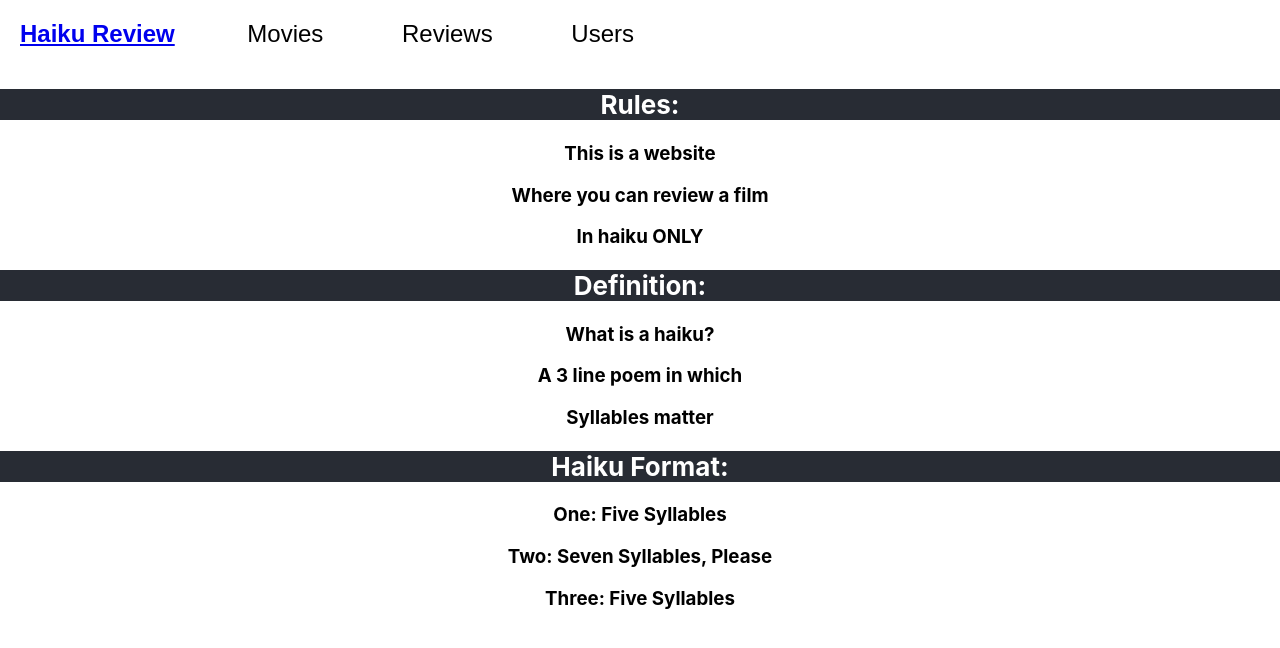
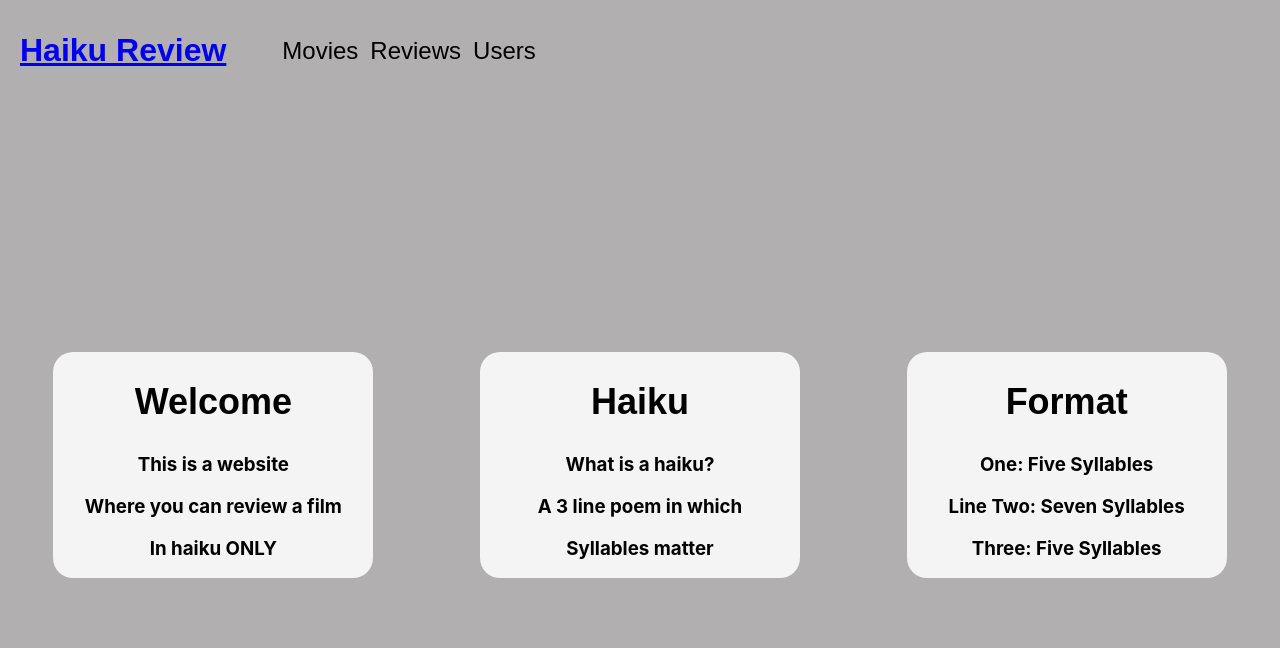
Before and after one commit to robotriley/review-haiku-backend, a React (Create React App) app in the folder client/: page / in a window 1280 px wide. Shown: the top 648 px of the page. Built offline with nearby package versions, Linux system fonts and the light colour scheme.

Commit message:
homepage cards look nicer

```diff
--- a/client/src/App.css
+++ b/client/src/App.css
@@ -7,15 +7,32 @@
   display: flex;
   flex-direction: row;
   align-items: center;
-  justify-content: space-between;
-  max-width: 50%;
+  /* justify-content: space-between; */
+  width: 100%;
+  position: fixed;
+  top: 0;
+  /* border: solid red; */
+}
+
+#buttonbar {
+  align-items: baseline;
+  margin-right: 20px;
+  padding-left: 50px;
 }
 
 .navbar-brand {
   display: flex;
-  align-items: baseline;
+  font-size: 2em;
+  font-weight: bolder;
   margin-left: 20px;
   font-family: fantasy;
+}
+
+.navbar-brand:hover {
+  background-color: rgb(244, 244, 244);
+  transition-duration: 0.4s;
+  box-shadow: 0 12px 16px 0 rgba(0, 0, 0, 0.24), 0 17px 50px 0 rgba(0, 0, 0, 0.19);
+  border-radius: 10px;
 }
 
 .navButton {
@@ -27,24 +44,43 @@
 }
 
 .navButton:hover {
+  background-color: rgb(244, 244, 244);
   box-shadow: 0 12px 16px 0 rgba(0, 0, 0, 0.24), 0 17px 50px 0 rgba(0, 0, 0, 0.19);
   font-size: 1.5em;
 }
 
+#homePage {
+  display: flex;
+  flex-direction: row;
+  height: 100vh;
+background-color: rgb(177, 175, 175);
+  align-items: center;
+  /* border: solid green; */
+  justify-content: space-around;
+}
+
+.homeSectionDiv {
+  /* border: solid yellowgreen; */
+  border-radius: 20px;
+  width: 25%;
+  margin-top: 130px;
+  background-color: rgb(244, 244, 244);
+  transition-duration: 0.4s;
+}
+.homeSectionDiv:hover {
+  box-shadow: 0 12px 16px 0 rgba(0, 0, 0, 0.24), 0 17px 50px 0 rgba(0, 0, 0, 0.19);
+}
+
 .App-header {
-  background-color: #282c34;
+  /* background-color: #282c34; */
   /* min-height: 100vh; */
   display: flex;
   flex-direction: column;
   align-items: center;
   justify-content: center;
-  font-size: calc(10px + 2vmin);
-  color: white;
-}
-
-#Home:hover {
-  background-color: rgb(244, 244, 244);
-  color: #282c34;
+  font-size: calc(20px + 2vmin);
+  color: black;
+  font-family: fantasy;
 }
 
 .movieList {
@@ -145,3 +181,7 @@
   background-color: rgb(244, 244, 244);
   margin-bottom: 10px;
 }
+
+h2 {
+  /* padding-top: 60px; */
+}
--- a/client/src/components/Home.js
+++ b/client/src/components/Home.js
@@ -5,21 +5,26 @@ const Home = () => {
         <div>
 
             <Navbar />
-
-            <h2 className="App-header">Rules:</h2>
+        <div id="homePage">
+            <div className="homeSectionDiv">
+            <h2 className="App-header">Welcome</h2>
             <h3>This is a website</h3>
             <h3>Where you can review a film</h3>
             <h3>In haiku ONLY</h3>
-
-            <h2 className="App-header">Definition:</h2>
+            </div>
+            <div className="homeSectionDiv">
+            <h2 className="App-header">Haiku</h2>
             <h3>What is a haiku?</h3>
             <h3>A 3 line poem in which</h3>
             <h3>Syllables matter</h3>
-
-            <h2 className="App-header">Haiku Format:</h2>
+            </div>
+            <div className="homeSectionDiv">
+            <h2 className="App-header">Format</h2>
             <h3>One: Five Syllables</h3>
-            <h3>Two: Seven Syllables, Please</h3>
+            <h3>Line Two: Seven Syllables</h3>
             <h3>Three: Five Syllables</h3>
+            </div>
+        </div>
         </div>
     )
 }
--- a/client/src/components/Navbar.js
+++ b/client/src/components/Navbar.js
@@ -3,9 +3,11 @@ import { NavLink } from "react-router-dom"
 const Navbar = () => {
     return (
         <div id='navbar'>
+
             <NavLink to={'/'}>
-                <h2 className="navbar-brand" id="Home">Haiku Review</h2>
+                <p className="navbar-brand" id="Home">Haiku Review</p>
             </NavLink>
+            <div id='buttonbar'>
             <NavLink to={'/movies'}>
                 <button className="navButton">Movies</button>
             </NavLink>
@@ -18,6 +20,8 @@ const Navbar = () => {
           <button className="navButton">Users</button>
             </NavLink>
         </div>
+
+        </div>
     )
 }
 
```
